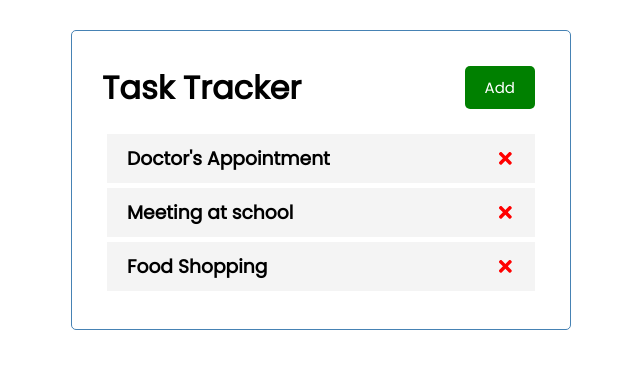
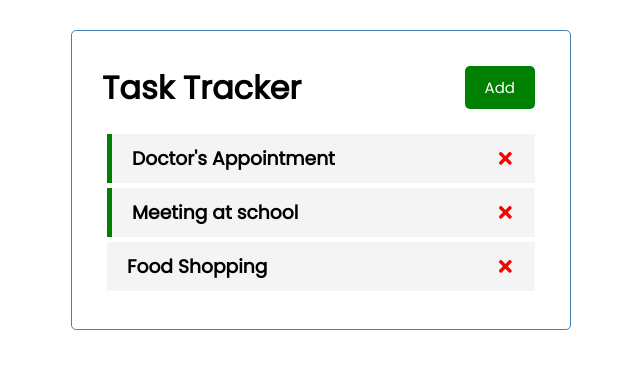
Before and after one commit to Prince-Baust/react-task-tracker, a React (Create React App) app: page / in a window 1280 px wide. Shown: the top 368 px of the page, without its empty margins (319-959 px from the left). Built offline with nearby package versions, Linux system fonts and the light colour scheme.

Commit message:
task reminder style added

```diff
--- a/src/components/Task.js
+++ b/src/components/Task.js
@@ -2,7 +2,8 @@ import {FaTimes} from 'react-icons/fa';
 
 const Task = ({task, onDelete, reminder}) =>{
 return(
-  <div className="task" onDoubleClick={()=>reminder(task.id)}>
+  <div className= {`task ${task.reminder && 'reminder'}`}
+       onDoubleClick={()=>reminder(task.id)}>
     <h3>{task.text}
       <FaTimes style={{color: 'red'}}
                onClick={()=>onDelete(task.id)}
```
